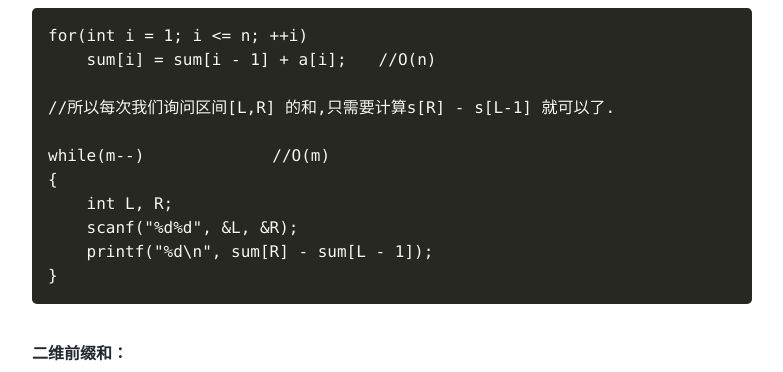
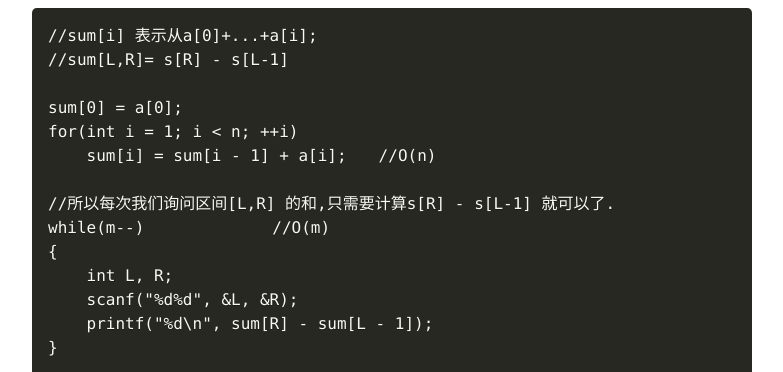
Before and after one commit to geekgitcode/geekgitcode.github.io, a Jekyll site: the page built from _posts/2021-03-01-prefix-sum.md, in a window 1280 px wide and 900 px high, scrolled down 1231 px, cut to the strip 234-606 px from the top of the window. Shown: the whole strip, without its empty margins (248-1031 px from the left). Built offline with Jekyll 4.4.1, drawn with Linux system fonts in a browser that asks for light colours; nearby versions of some CDN libraries; a style sheet for code colours, icons or effects is not loaded.

Commit message:
Update 2021-03-01-prefix-sum.md

````diff
--- a/_posts/2021-03-01-prefix-sum.md
+++ b/_posts/2021-03-01-prefix-sum.md
@@ -27,11 +27,14 @@
 ![image-20210301102922883](https://gitee.com/GoPrime/imagecloud/raw/master/img/image-20210301102922883.png)
 
 ```
-for(int i = 1; i <= n; ++i)
+//sum[i] 表示从a[0]+...+a[i];
+//sum[L,R]= s[R] - s[L-1]
+
+sum[0] = a[0];
+for(int i = 1; i < n; ++i)
 	sum[i] = sum[i - 1] + a[i];　　//O(n)
 
 //所以每次我们询问区间[L,R] 的和,只需要计算s[R] - s[L-1] 就可以了.
-
 while(m--)　　　　　　　　//O(m)
 {
 	int L, R;
````
